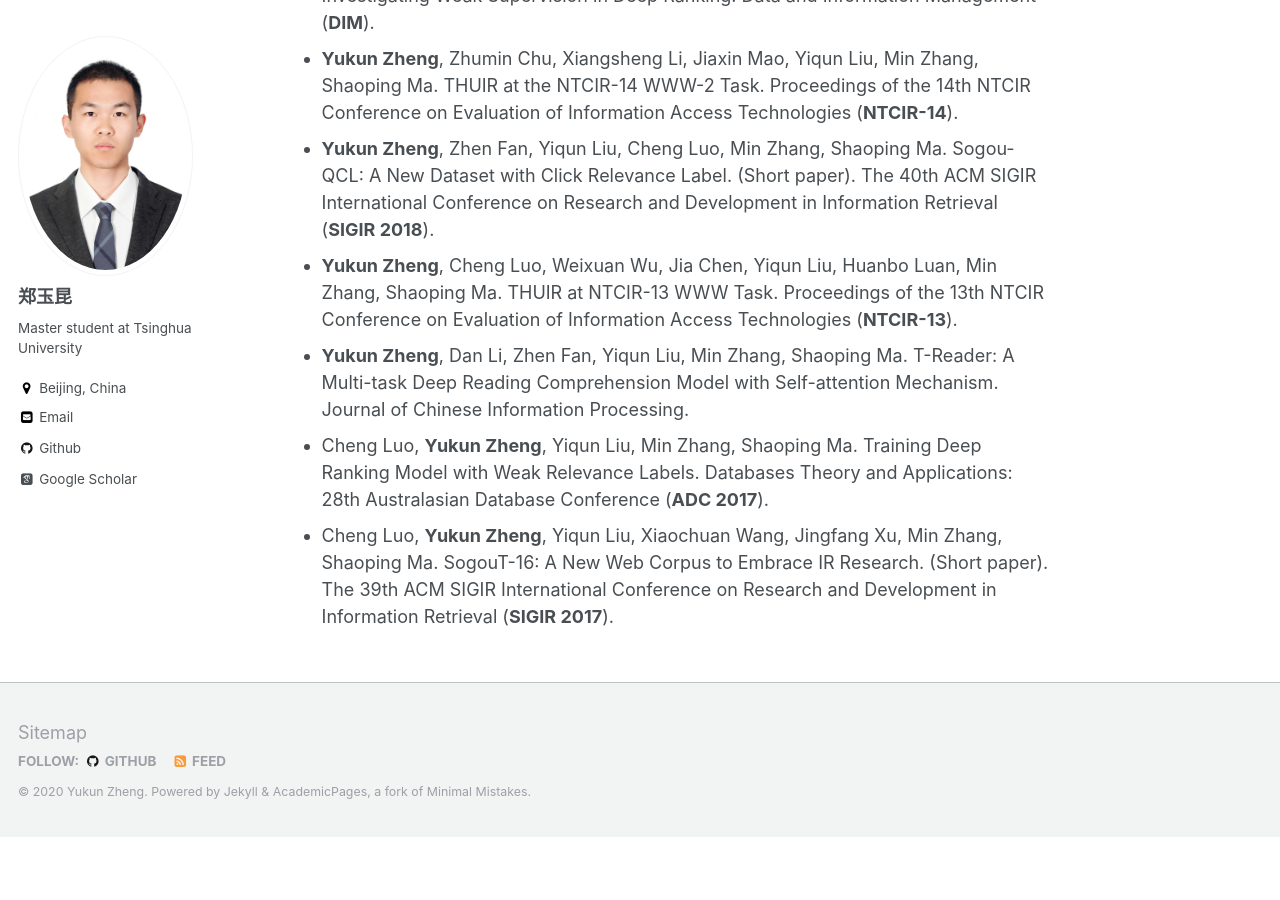
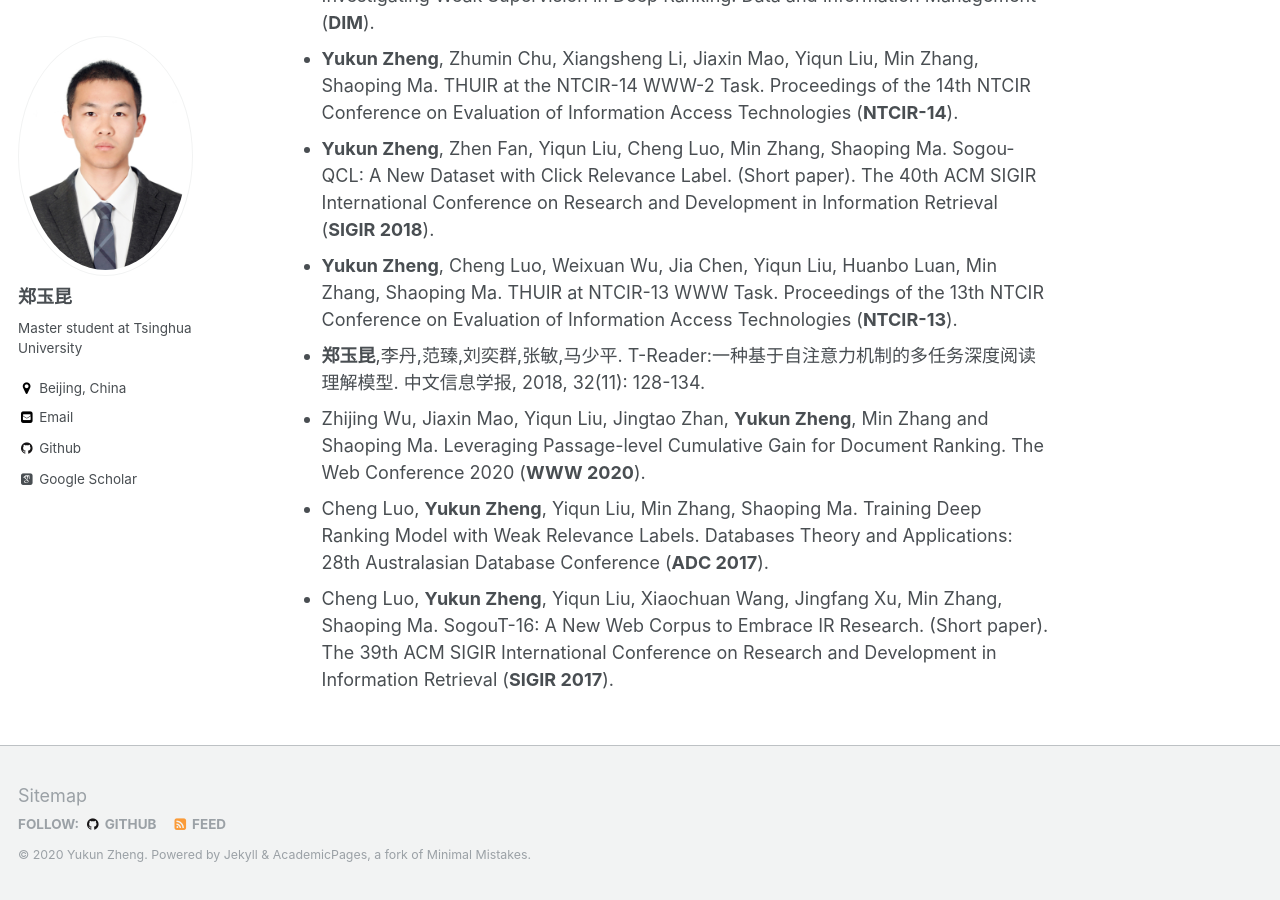
Before and after one commit to zhengyk11/YukunZheng.github.io, a Jekyll site: the page built from _pages/about.md, in a window 1280 px wide and 900 px high, scrolled down 658 px. Built offline with Jekyll 4.4.1, drawn with Linux system fonts in a browser that asks for light colours; some web fonts are replaced; before the commit the page ends 1495 px from its top, so only the background shows below that.

Commit message:
www2020 paper

```diff
--- a/_pages/about.md
+++ b/_pages/about.md
@@ -24,6 +24,7 @@ Publications
 * **Yukun Zheng**, Zhumin Chu, Xiangsheng Li, Jiaxin Mao, Yiqun Liu, Min Zhang, Shaoping Ma. THUIR at the NTCIR-14 WWW-2 Task. Proceedings of the 14th NTCIR Conference on Evaluation of Information Access Technologies (**NTCIR-14**).
 * **Yukun Zheng**, Zhen Fan, Yiqun Liu, Cheng Luo, Min Zhang, Shaoping Ma. Sogou-QCL: A New Dataset with Click Relevance Label. (Short paper). The 40th ACM SIGIR International Conference on Research and Development in Information Retrieval (**SIGIR 2018**).
 * **Yukun Zheng**, Cheng Luo, Weixuan Wu, Jia Chen, Yiqun Liu, Huanbo Luan, Min Zhang, Shaoping Ma. THUIR at NTCIR-13 WWW Task. Proceedings of the 13th NTCIR Conference on Evaluation of Information Access Technologies (**NTCIR-13**).
-* **Yukun Zheng**, Dan Li, Zhen Fan, Yiqun Liu, Min Zhang, Shaoping Ma. T-Reader: A Multi-task Deep Reading Comprehension Model with Self-attention Mechanism. Journal of Chinese Information Processing.
+* **郑玉昆**,李丹,范臻,刘奕群,张敏,马少平. T-Reader:一种基于自注意力机制的多任务深度阅读理解模型. 中文信息学报, 2018, 32(11): 128-134.
+* Zhijing Wu, Jiaxin Mao, Yiqun Liu, Jingtao Zhan, **Yukun Zheng**, Min Zhang and Shaoping Ma. Leveraging Passage-level Cumulative Gain for Document Ranking. The Web Conference 2020 (**WWW 2020**).
 * Cheng Luo, **Yukun Zheng**, Yiqun Liu, Min Zhang, Shaoping Ma. Training Deep Ranking Model with Weak Relevance Labels. Databases Theory and Applications: 28th Australasian Database Conference (**ADC 2017**).
 * Cheng Luo, **Yukun Zheng**, Yiqun Liu, Xiaochuan Wang, Jingfang Xu, Min Zhang, Shaoping Ma. SogouT-16: A New Web Corpus to Embrace IR Research. (Short paper). The 39th ACM SIGIR International Conference on Research and Development in Information Retrieval (**SIGIR 2017**).
```
